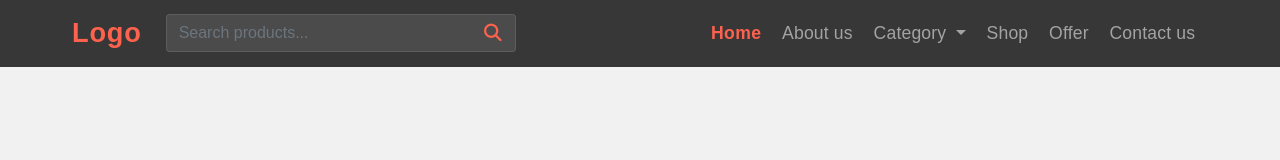
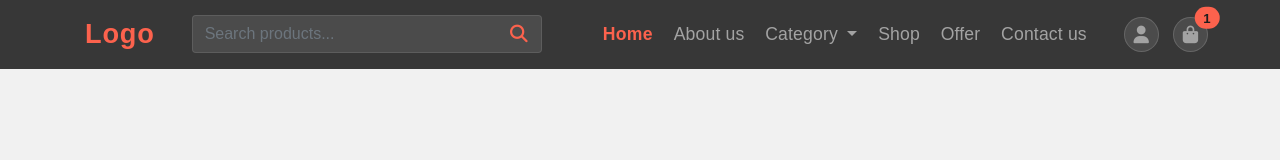
Before and after one commit to gokarna123-goku/simple-e-com-app, a plain HTML site: page index.html in a window 1280 px wide. Drawn offline with nearby package versions, Linux system fonts and the light colour scheme.

Commit message:
it seems like completed the navbar section

```diff
--- a/index.html
+++ b/index.html
@@ -22,11 +22,11 @@
         <!-- Navbar Section -->
         <nav class="navbar navbar-expand-lg">
             <div class="container-fluid">
-                <a class="navbar-brand me-4 logo" href="#">Logo</a>
+                <a class="btn navbar-brand me-4 logo" href="#">Logo</a>
                 <button class="navbar-toggler" type="button" data-bs-toggle="collapse"
                     data-bs-target="#navbarSupportedContent" aria-controls="navbarSupportedContent"
                     aria-expanded="false" aria-label="Toggle navigation">
-                    <span class="navbar-toggler-icon"></span>
+                    <i class="fa-solid fa-bars text-center"></i>
                 </button>
                 <div class="collapse navbar-collapse" id="navbarSupportedContent">
                     <form class="d-flex">
@@ -35,7 +35,7 @@
                             <button class="btn btn_search"><i class="fa-solid fa-search"></i></button>
                         </div>
                     </form>
-                    <ul class="navbar-nav ms-auto mb-2 mb-lg-0">
+                    <ul class="navbar-nav ms-auto mb-2 mb-lg-0 me-4">
                         <li class="nav-item">
                             <a class="nav-link active" aria-current="page" href="#">Home</a>
                         </li>
@@ -71,7 +71,19 @@
                             <a class="nav-link" href="#">Contact us</a>
                         </li>
                     </ul>
-
+                    <div class="nav_action d-flex align-items-center">
+                        <!-- User Section -->
+                        <button class="btn btn_account action_btn">
+                            <i class="fa-solid fa-user"></i>
+                        </button>
+                        <!-- Cart Section -->
+                        <a href="#" type="button" class="btn btn_cart action_btn position-relative">
+                            <i class="fa-solid fa-shopping-bag"></i>
+                            <span class="position-absolute top-0 start-100 translate-middle badge rounded-pill">
+                              1
+                            </span>
+                          </a>
+                    </div>
                 </div>
             </div>
         </nav>
--- a/style.css
+++ b/style.css
@@ -139,5 +139,29 @@ nav .active{
     color: var(--primary_color);
 }
 
+.nav_action{
+    gap: 0.9rem;
+}
+.nav_action .action_btn{
+    width: 35px;
+    height: 35px;
+    border-radius: 50%;
+    background: rgba(255, 255, 255, 0.1);
+    border: 1px solid rgba(255, 255, 255, 0.15);
+    display: flex;
+    align-items: center;
+    justify-content: center;
+    color: var(--nav_color);
+    font-size: 1.1rem;
+    transition: all 0.5s ease-out;
+}
+.nav_action .action_btn:hover{
+    color: var(--secondary_color);
+    background: rgba(255, 255, 255, 0.18);
+}
+.nav_action .btn_cart span{
+    background: var(--secondary_color);
+    color: var(--primary_color);
+}
 
 /*  */
```
